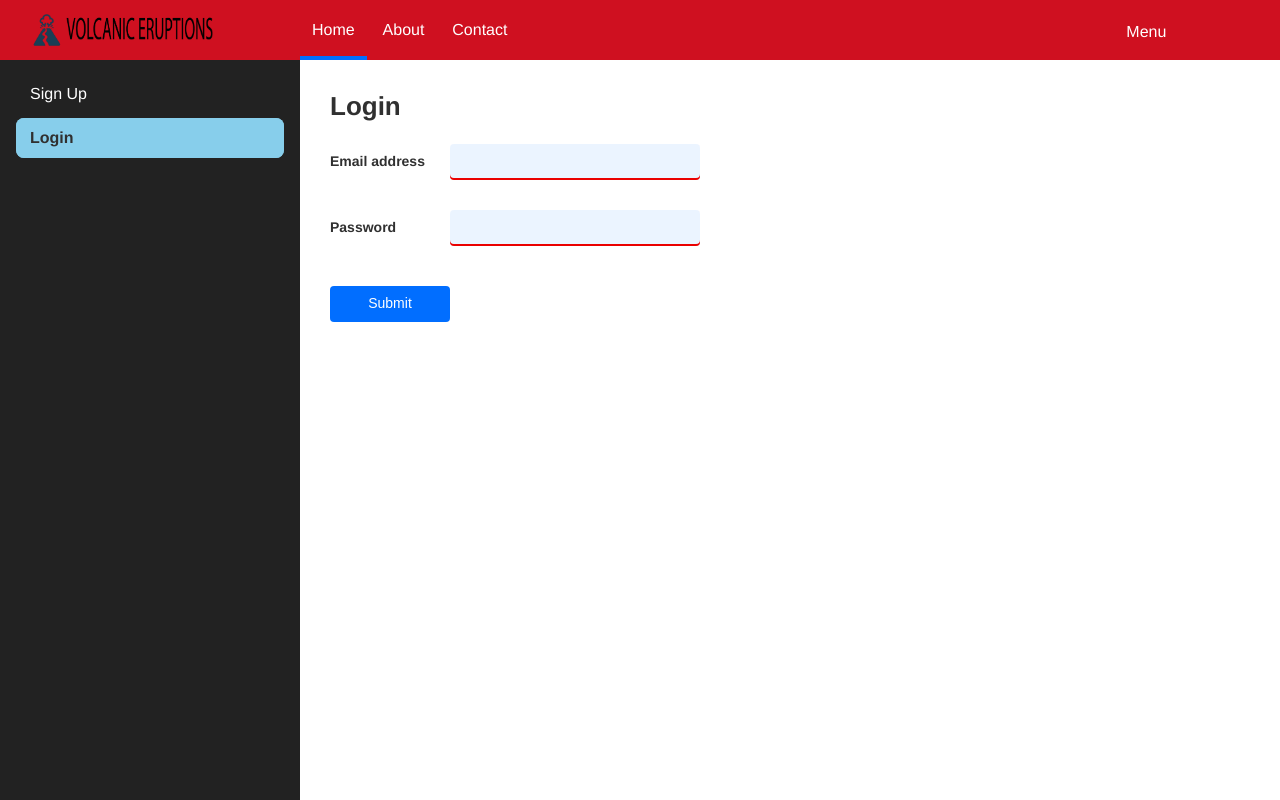
After one commit to KhalidAgha20/comp0034-cw1-i-KhalidAgha20, a Flask app: page /login in a window 1280 px wide. The commit adds this page. Run offline with Flask 3, Linux system fonts and the light colour scheme; some libraries are stand-ins or nearby versions.

Commit message:
added login page

```diff
--- a/myflask/auth/forms.py
+++ b/myflask/auth/forms.py
@@ -20,3 +20,21 @@ class SignupForm(FlaskForm):
         users = User.query.filter_by(email=email.data).first()
         if users is not None:
             raise ValidationError('An account is already registered for that email address')
+
+
+class LoginForm(FlaskForm):
+    email = EmailField(label='Email address', validators=[DataRequired()])
+    password = PasswordField(label='Password', validators=[DataRequired()])
+    remember = BooleanField(label='Remember me')
+
+    def validate_email(self, email):
+        user = User.query.filter_by(email=email.data).first()
+        if user is None:
+            raise ValidationError('No account found with that email address.')
+
+    def validate_password(self, password):
+        user = User.query.filter_by(email=self.email.data).first()
+        if user is None:
+            raise ValidationError('No account found with that email address.')
+        if not user.check_password(password.data):
+            raise ValidationError('Incorrect password.')
--- a/myflask/auth/routes.py
+++ b/myflask/auth/routes.py
@@ -2,7 +2,7 @@ from flask import Blueprint, render_template, flash, redirect, url_for, request
 from sqlalchemy.exc import IntegrityError
 
 from myflask import db
-from myflask.auth.forms import SignupForm
+from myflask.auth.forms import SignupForm, LoginForm
 from myflask.models import User
 
 auth_bp = Blueprint('auth', __name__)
@@ -25,3 +25,12 @@ def signup():
             return redirect(url_for('auth.signup'))
         return redirect(url_for('main.index'))
     return render_template('signup.html', title='Sign Up', form=form)
+
+
+@auth_bp.route('/login', methods=['GET', 'POST'])
+def login():
+    login_form = LoginForm()
+    if login_form.validate_on_submit():
+        flash(f"You are logged in as {login_form.email.data}")
+        return redirect(url_for('main.index'))
+    return render_template('login.html', title='Login', form=login_form)
--- /dev/null
+++ b/myflask/templates/login.html
@@ -0,0 +1,45 @@
+{% extends 'layout.html' %}
+{% from "_formhelpers.html" import render_field %}
+{% block content %}
+    {% with messages = get_flashed_messages(with_categories=true) %}
+        {% for category, message in messages %}
+            <div class="alert is-inline has-bg-{{ category }}">
+                <p class="is-bold">{{ message }}</p>
+            </div>
+        {% endfor %}
+    {% endwith %}
+
+    <div class="flex h-minus-nav">
+        <div class="tabs is-primary is-vertical hide-tablet-down">
+            <ul>
+                <li><a href="{{ url_for('auth.signup') }}">Sign Up</a></li>
+                <li class="is-active"><a>Login</a></li>
+            </ul>
+        </div>
+
+
+        <div class="overflow-y-auto flex-auto">
+            <div class="container-full m-t-30 m-b-40">
+                <h2>Login</h2>
+
+
+                <br>
+                <form method=post action="{{ url_for('auth.login') }}">
+
+                    {{ form.csrf_token }}
+                    {{ render_field(form.email) }}
+                    {{ render_field(form.password) }}
+
+
+
+                    <div class="input-group responsive m-t-40">
+                            <button class="button is-solid m-r-10" type="submit" value="Login">Submit</button>
+                    </div>
+                </form>
+            </div>
+        </div>
+    </div>
+
+
+
+{% endblock %}
```
Also changed, not shown: myflask/templates/signup.html (+1 -12 lines).
